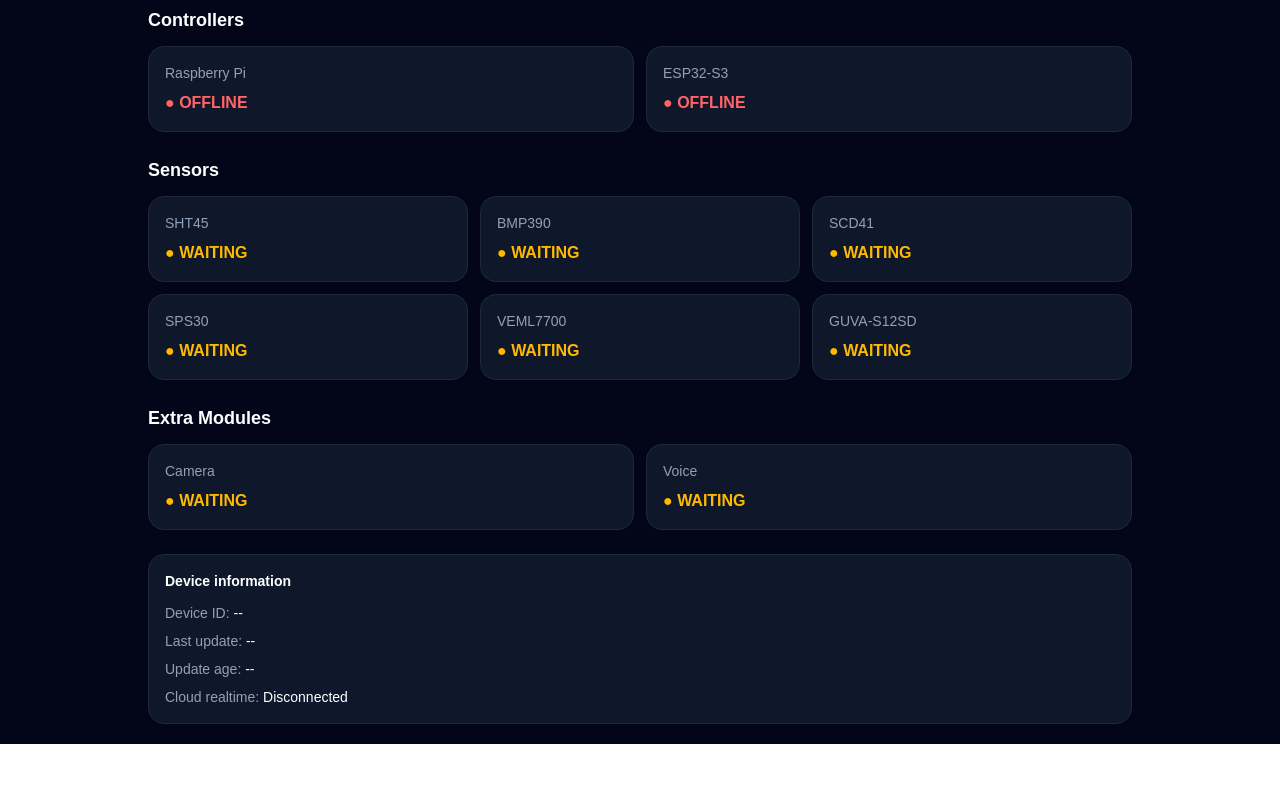
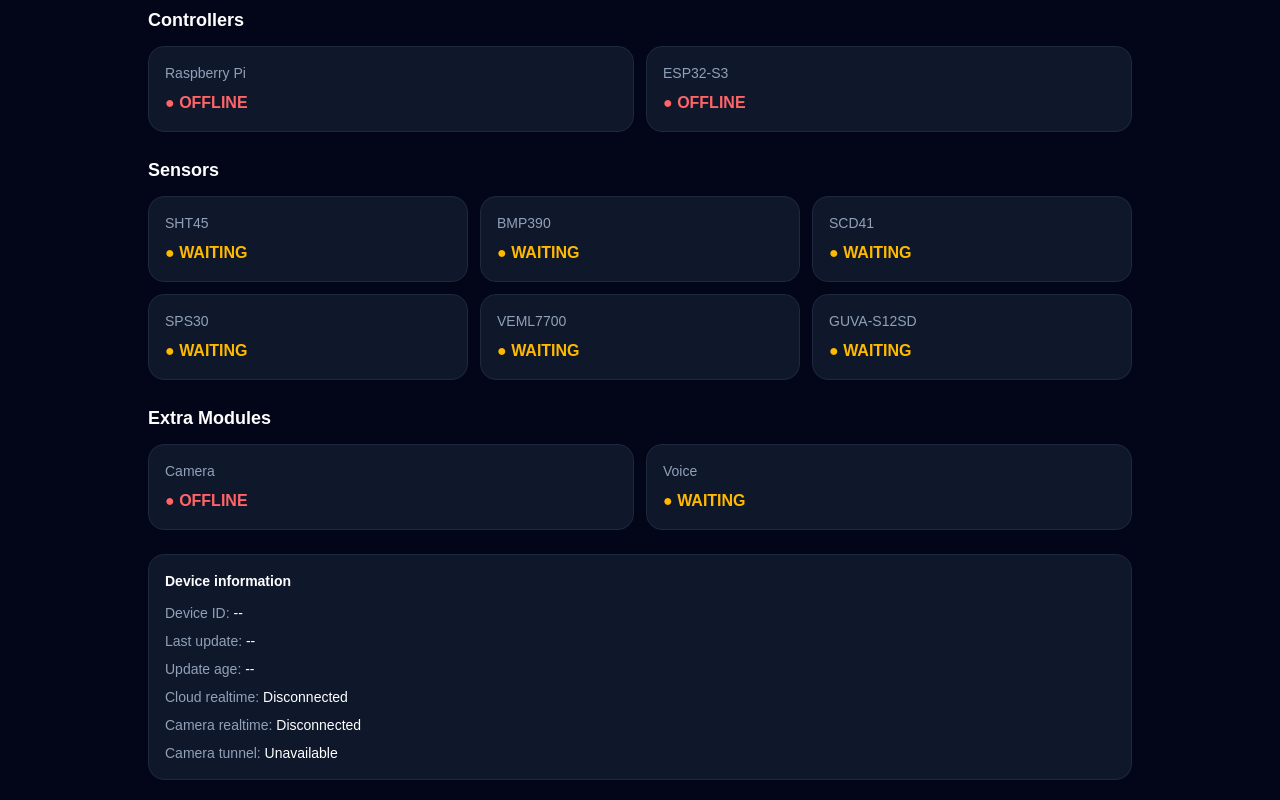
Before and after one commit to nguyenhuybach2001/weather-ultra-dashboard, a Next.js app: page /system in a window 1280 px wide. Shown: the part 204-1004 px from the top of the page. Before the commit the page ends 948 px from the top, so only its background shows below. Built offline with nearby package versions, Linux system fonts and the light colour scheme; no server answers; the database is empty.

Commit message:
connect camera status to supabase runtime

```diff
--- a/app/system/page.tsx
+++ b/app/system/page.tsx
@@ -11,7 +11,6 @@ type LatestReading = {
   temperature: number | null;
   humidity: number | null;
   pressure: number | null;
-
   co2: number | null;
 
   pm1: number | null;
@@ -25,13 +24,25 @@ type LatestReading = {
   device_status: string;
 };
 
+type RuntimeStatus = {
+  camera_url: string | null;
+  camera_online: boolean;
+};
+
 export default function SystemPage() {
   const [reading, setReading] =
     useState<LatestReading | null>(null);
 
+  const [runtime, setRuntime] =
+    useState<RuntimeStatus | null>(null);
+
   const [loading, setLoading] = useState(true);
   const [cloudError, setCloudError] = useState(false);
+
   const [realtimeConnected, setRealtimeConnected] =
+    useState(false);
+
+  const [runtimeRealtimeConnected, setRuntimeRealtimeConnected] =
     useState(false);
 
   const [now, setNow] = useState(Date.now());
@@ -41,10 +52,7 @@ export default function SystemPage() {
 
     const loadStatus = async () => {
       try {
-        const {
-          data,
-          error,
-        } = await supabase
+        const { data, error } = await supabase
           .from("device_latest")
           .select("*")
           .eq(
@@ -63,7 +71,6 @@ export default function SystemPage() {
           );
 
           setCloudError(false);
-          setLoading(false);
         }
       } catch (err) {
         console.error(
@@ -73,12 +80,50 @@ export default function SystemPage() {
 
         if (active) {
           setCloudError(true);
-          setLoading(false);
         }
       }
     };
 
-    void loadStatus();
+    const loadRuntime = async () => {
+      try {
+        const { data, error } = await supabase
+          .from("device_runtime")
+          .select("camera_url,camera_online")
+          .eq(
+            "device_id",
+            "weather-ultra-01",
+          )
+          .maybeSingle();
+
+        if (error) {
+          throw error;
+        }
+
+        if (active) {
+          setRuntime(
+            data as RuntimeStatus | null,
+          );
+        }
+      } catch (err) {
+        console.error(
+          "Cannot load runtime status:",
+          err,
+        );
+      }
+    };
+
+    const loadAll = async () => {
+      await Promise.all([
+        loadStatus(),
+        loadRuntime(),
+      ]);
+
+      if (active) {
+        setLoading(false);
+      }
+    };
+
+    void loadAll();
 
     const channel = supabase
       .channel("weather-ultra-system")
@@ -119,6 +164,42 @@ export default function SystemPage() {
         }
       });
 
+    const runtimeChannel = supabase
+      .channel("weather-ultra-runtime")
+      .on(
+        "postgres_changes",
+        {
+          event: "*",
+          schema: "public",
+          table: "device_runtime",
+          filter:
+            "device_id=eq.weather-ultra-01",
+        },
+        (payload) => {
+          if (
+            payload.new &&
+            Object.keys(payload.new).length > 0
+          ) {
+            setRuntime(
+              payload.new as RuntimeStatus,
+            );
+          }
+        },
+      )
+      .subscribe((status) => {
+        if (status === "SUBSCRIBED") {
+          setRuntimeRealtimeConnected(true);
+        }
+
+        if (
+          status === "CHANNEL_ERROR" ||
+          status === "TIMED_OUT" ||
+          status === "CLOSED"
+        ) {
+          setRuntimeRealtimeConnected(false);
+        }
+      });
+
     const clock = setInterval(() => {
       setNow(Date.now());
     }, 5000);
@@ -130,6 +211,10 @@ export default function SystemPage() {
 
       void supabase.removeChannel(
         channel,
+      );
+
+      void supabase.removeChannel(
+        runtimeChannel,
       );
     };
   }, []);
@@ -147,14 +232,6 @@ export default function SystemPage() {
       )
     : null;
 
-  /*
-   * device_latest được gửi lên khoảng
-   * mỗi 10 giây.
-   *
-   * < 30s  = online
-   * 30-60s = delayed
-   * > 60s  = offline
-   */
   let deviceStatus = "offline";
 
   if (ageSeconds !== null) {
@@ -193,7 +270,13 @@ export default function SystemPage() {
             reading?.pm4 !== undefined
           ? true
           : reading?.pm10 !== null &&
-              reading?.pm10 !== undefined;
+            reading?.pm10 !== undefined;
+
+  const cameraStatus =
+    runtime?.camera_online &&
+    runtime?.camera_url
+      ? "online"
+      : "offline";
 
   return (
     <main className="min-h-screen bg-slate-950 text-white">
@@ -335,7 +418,7 @@ export default function SystemPage() {
             <section className="mb-6 grid grid-cols-2 gap-3">
               <StatusCard
                 name="Camera"
-                status="waiting"
+                status={cameraStatus}
               />
 
               <StatusCard
@@ -384,6 +467,24 @@ export default function SystemPage() {
                     {realtimeConnected
                       ? "Connected"
                       : "Disconnected"}
+                  </span>
+                </div>
+
+                <div>
+                  Camera realtime:{" "}
+                  <span className="text-white">
+                    {runtimeRealtimeConnected
+                      ? "Connected"
+                      : "Disconnected"}
+                  </span>
+                </div>
+
+                <div>
+                  Camera tunnel:{" "}
+                  <span className="text-white">
+                    {runtime?.camera_url
+                      ? "Available"
+                      : "Unavailable"}
                   </span>
                 </div>
               </div>
```
